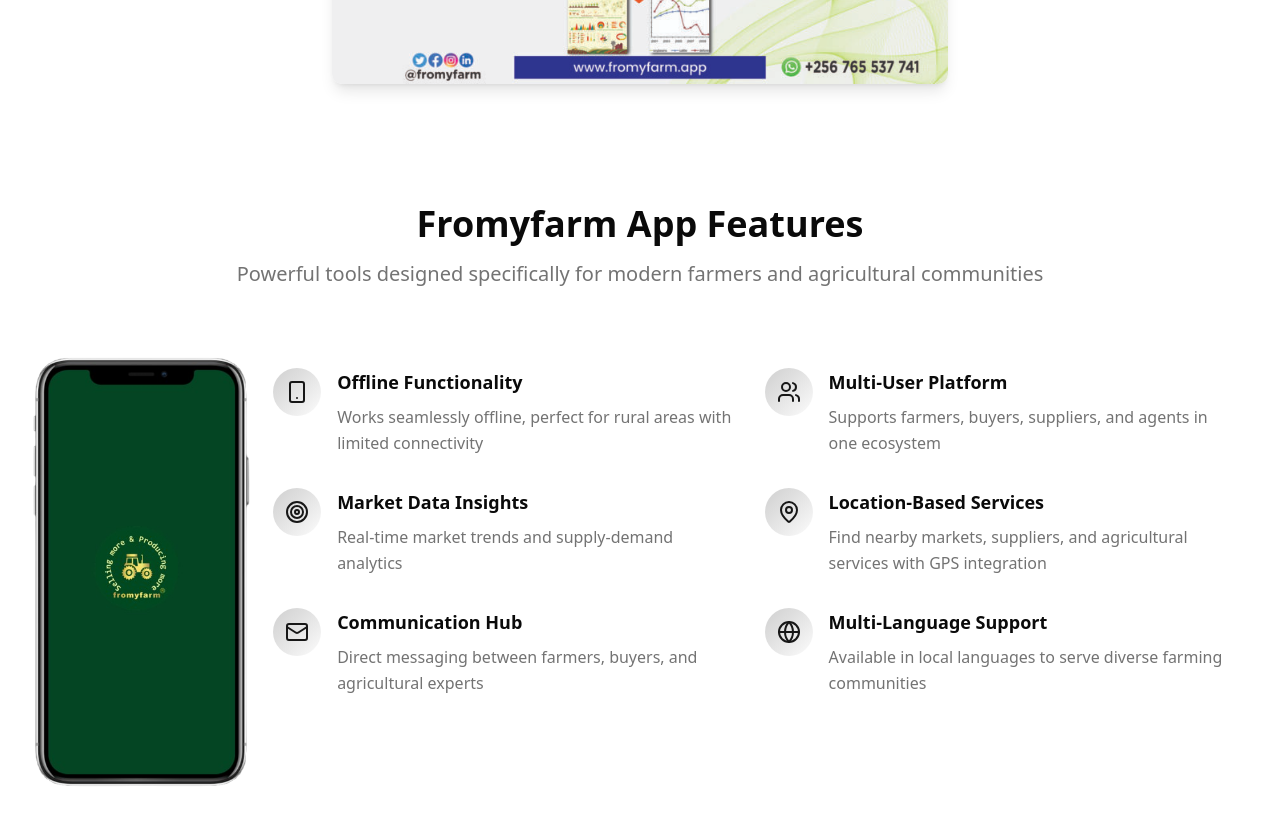
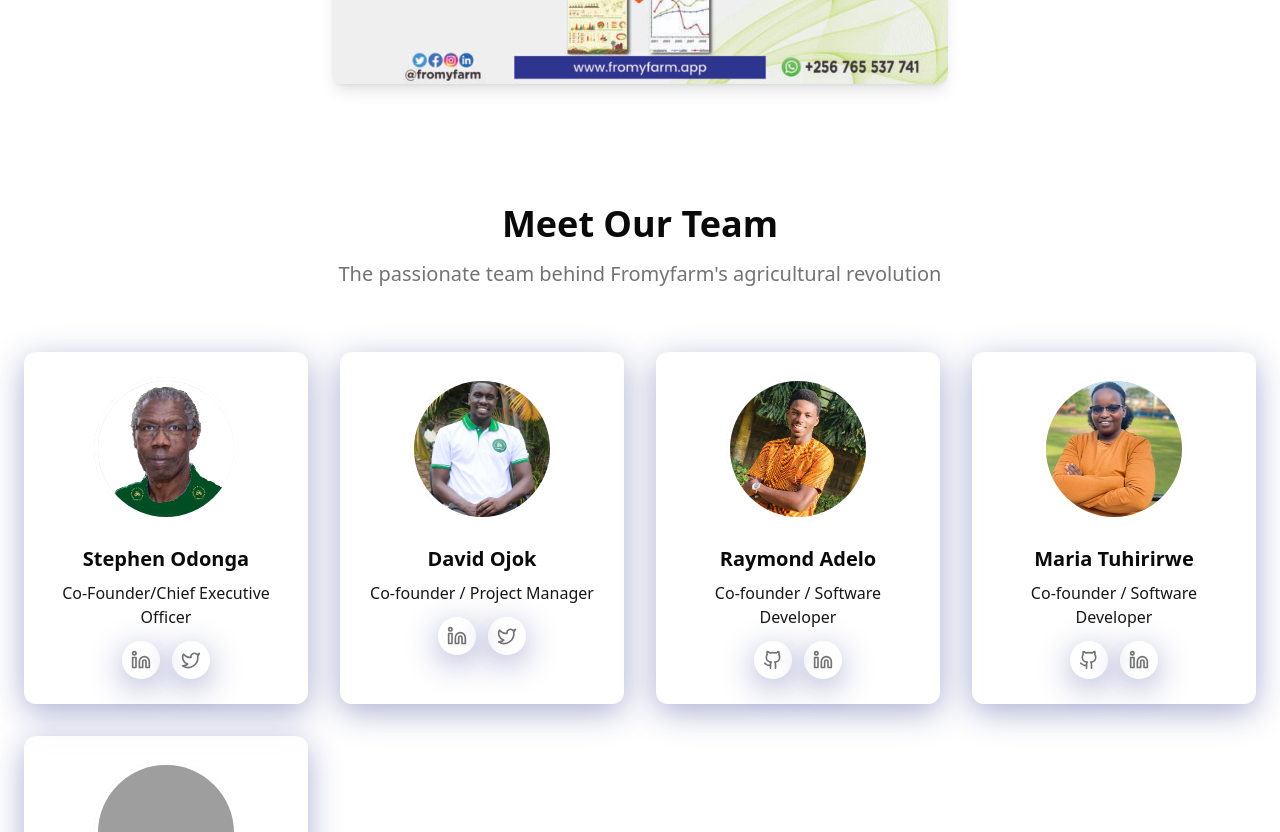
Before and after one commit to fromyfarmapp/Fromyfarm-website, a Next.js app: page /about in a window 1280 px wide. Shown: the part 1440-2272 px from the top of the page. Built offline with nearby package versions, Linux system fonts and the light colour scheme; no server answers; grey boxes are pictures that could not be loaded.

Commit message:
fix: remove information on the app

```diff
--- a/src/app/about/page.tsx
+++ b/src/app/about/page.tsx
@@ -1,19 +1,13 @@
 "use client";
 
 import { useState } from "react";
-import { Button } from "@/components/ui/button";
 import {
   Target,
   Eye,
-  Users,
-  MapPin,
-  Mail,
-  Smartphone,
   X,
   Linkedin,
   Twitter,
   Github,
-  Globe,
 } from "lucide-react";
 import DownloadButton from "@/components/DownloadButton";
 
@@ -130,40 +124,6 @@
     },
   ];
 
-  const features = [
-    {
-      icon: Smartphone,
-      title: "Offline Functionality",
-      description:
-        "Works seamlessly offline, perfect for rural areas with limited connectivity",
-    },
-    {
-      icon: Users,
-      title: "Multi-User Platform",
-      description:
-        "Supports farmers, buyers, suppliers, and agents in one ecosystem",
-    },
-    {
-      icon: Target,
-      title: "Market Data Insights",
-      description: "Real-time market trends and supply-demand analytics",
-    },
-    {
-      icon: MapPin,
-      title: "Location-Based Services",
-      description: "Find nearby markets, suppliers, and agricultural services with GPS integration",
-    },
-    {
-      icon: Mail,
-      title: "Communication Hub",
-      description: "Direct messaging between farmers, buyers, and agricultural experts",
-    },
-    {
-      icon: Globe,
-      title: "Multi-Language Support",
-      description: "Available in local languages to serve diverse farming communities",
-    },
-  ];
 
   return (
     <div className="relative overflow-hidden">
@@ -292,62 +252,6 @@
       </section>
 
 
-      {/* App Features Section */}
-      <section className="container mx-auto px-6 py-20 ">
-        <div className="text-center max-w-4xl mx-auto mb-16 animate-fade-in">
-          <h2 className="text-3xl md:text-4xl font-bold mb-4">
-            Fromyfarm App Features
-          </h2>
-          <p className="text-xl text-muted-foreground">
-            Powerful tools designed specifically for modern farmers and agricultural communities
-          </p>
-        </div>
-
-        <div className=" ">
-          <div className="flex">
-            {/* Phone Image */}
-            <div className="flex justify-center lg:justify-end animate-slide-in-left">
-              <div className="relative">
-                <img
-                  src="/images/phones/iphonefmf.png"
-                  alt="Fromyfarm App on Phone"
-                  className="w-80 h-auto max-w-full"
-                />
-              </div>
-            </div>
-
-            {/* Scrollable Features List */}
-            <div className="animate-slide-in-right">
-              <div className="grid grid-cols-1 md:grid-cols-2 gap- max-h-96 overflow-y-auto pr-4 custom-scrollbar">
-                {features.map((feature, index) => {
-                  const Icon = feature.icon;
-                  return (
-                    <div
-                      key={index}
-                      className="flex items-start space-x-4 p-4 rounded-lg hover:bg-white/5 transition-colors duration-300"
-                      style={{ animationDelay: `${index * 0.1}s` }}
-                    >
-                      <div className="flex-shrink-0">
-                        <div className="w-12 h-12 bg-gradient-to-br from-primary/20 to-secondary/20 rounded-full flex items-center justify-center">
-                          <Icon className="h-6 w-6 text-primary" />
-                        </div>
-                      </div>
-                      <div className="flex-1">
-                        <h3 className="text-lg font-semibold mb-2 text-foreground">
-                          {feature.title}
-                        </h3>
-                        <p className="text-muted-foreground leading-relaxed">
-                          {feature.description}
-                        </p>
-                      </div>
-                    </div>
-                  );
-                })}
-              </div>
-            </div>
-          </div>
-        </div>
-      </section>
 
       {/* Team Section */}
       <section className="container mx-auto px-6 py-20">
```
